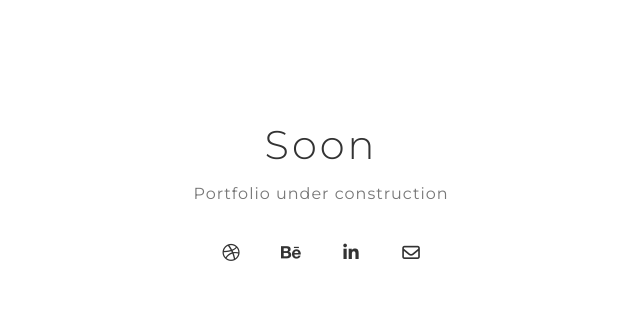
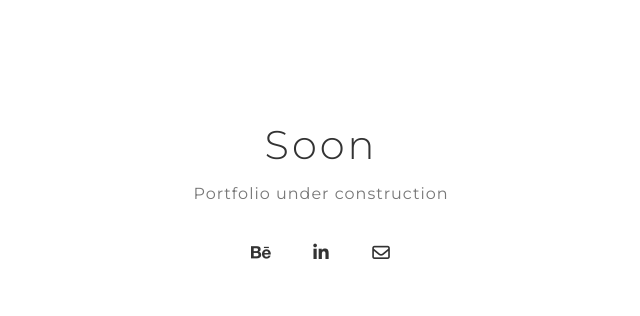
Before and after one commit to usf-22/soon, a plain HTML site: page index.html in a window 1280 px wide. Shown: the part 204-520 px from the top of the page, without its empty margins (319-959 px from the left). Drawn offline with Linux system fonts and the light colour scheme.

Commit message:
Update index.html

```diff
--- a/index.html
+++ b/index.html
@@ -16,11 +16,9 @@
         <p>Portfolio under construction</p>
 
         <div class="social-links">
-            <!--<a href="#" class="social-icon"><i class="fab fa-instagram"></i></a>-->
-             <a href="#" class="social-icon"><i class="fab fa-dribbble"></i></a>
-            <a href="#" class="social-icon"><i class="fab fa-behance"></i></a>
-            <a href="#" class="social-icon"><i class="fab fa-linkedin-in"></i></a>
-            <a href="#" class="social-icon"><i class="far fa-envelope"></i></a>
+            <a href="https://www.behance.net/youssef_" class="social-icon"><i class="fab fa-behance"></i></a>
+            <a href="https://www.linkedin.com/in/mahboubyoussef/" class="social-icon"><i class="fab fa-linkedin-in"></i></a>
+            <a href="mailto:contact@youssefmahboub.com" class="social-icon"><i class="far fa-envelope"></i></a>
         </div>
     </div>
     <script src="script.js"></script>
```
